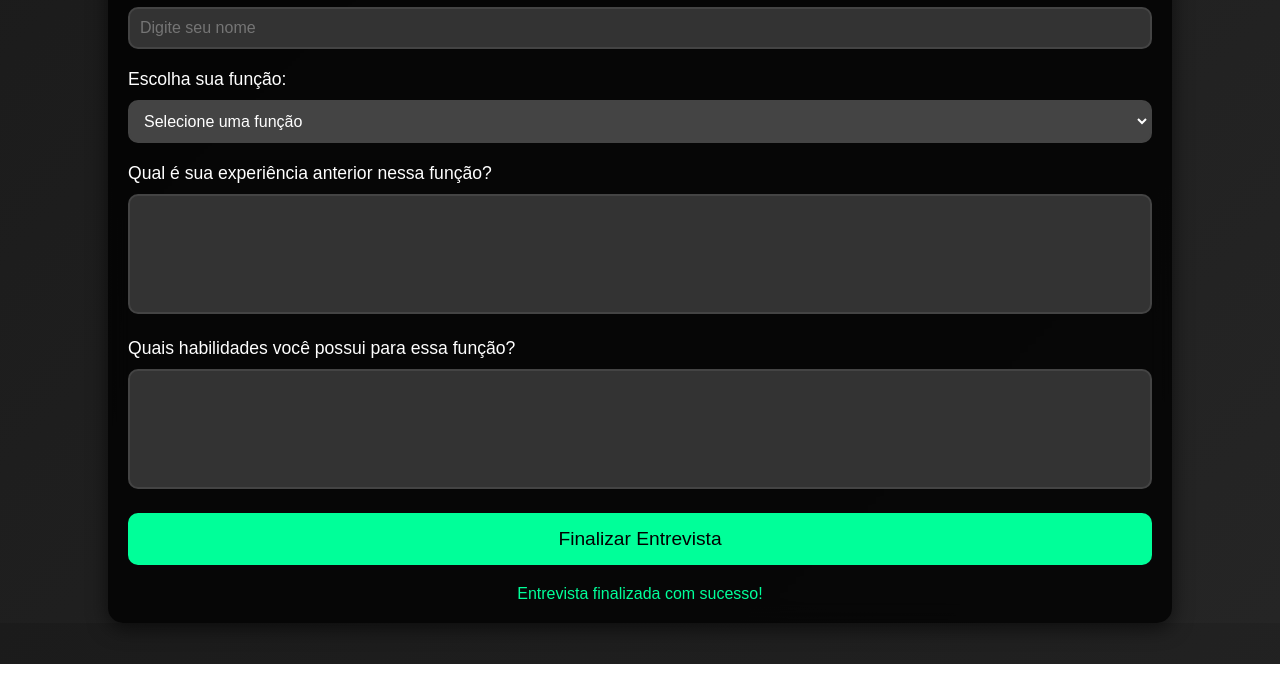
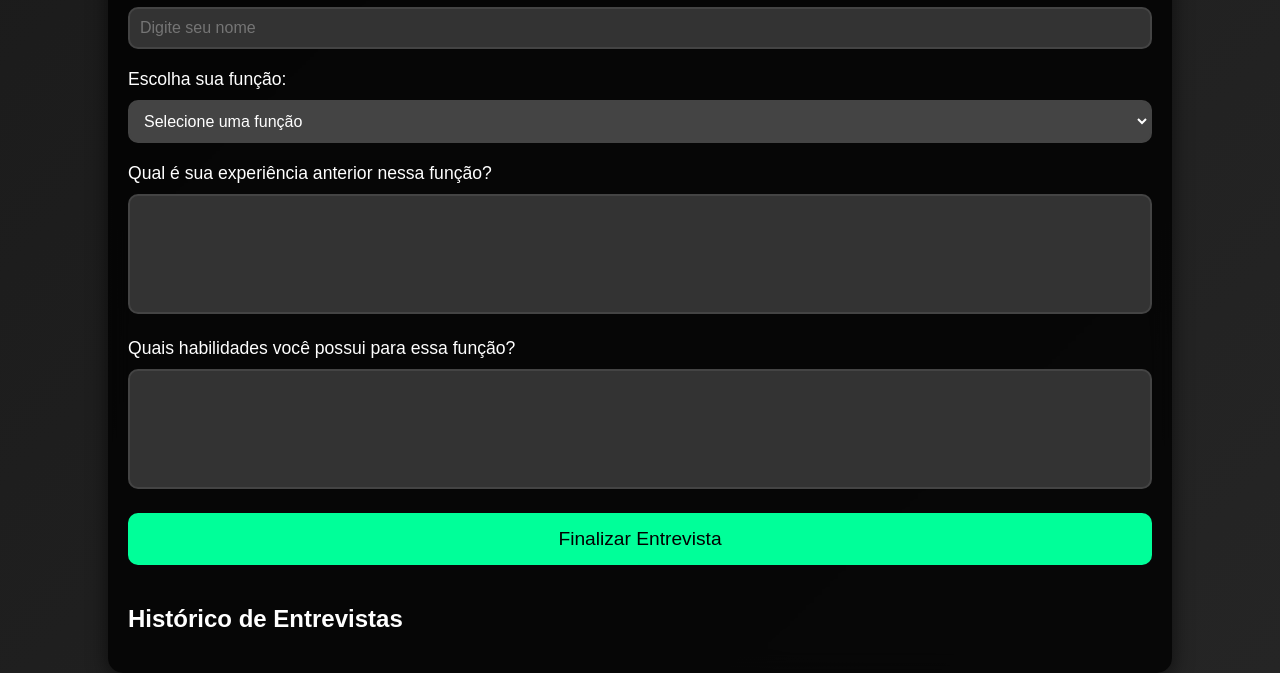
Before and after one commit to Joaov8tor/staffCONTAT, a plain HTML site: page index.html in a window 1280 px wide. Both pictures are taken after a click on the button "Finalizar Entrevista". Shown: the part 136-809 px from the top of the page. Drawn offline with Linux system fonts and the light colour scheme.

Commit message:
Update index.html

```diff
--- a/index.html
+++ b/index.html
@@ -127,11 +127,46 @@
         <div id="savedMessage" class="saved-message">
             Entrevista finalizada com sucesso!
         </div>
+        <div class="staffs-section" id="staffsSection">
+            <h2>Histórico de Entrevistas</h2>
+        </div>
     </div>
     <script>
         function finalizarEntrevista() {
+            const name = document.getElementById('name').value;
+            const role = document.getElementById('role').value;
+            const experience = document.getElementById('experience').value;
+            const skills = document.getElementById('skills').value;
+
+            if (!name || !role || !experience || !skills) {
+                alert('Preencha todos os campos antes de finalizar a entrevista!');
+                return;
+            }
+
+            const staffData = { name, role, experience, skills };
+            let staffs = JSON.parse(localStorage.getItem('staffs')) || [];
+            staffs.push(staffData);
+            localStorage.setItem('staffs', JSON.stringify(staffs));
+
             document.getElementById('savedMessage').style.display = 'block';
+            atualizarHistorico();
         }
+
+        function atualizarHistorico() {
+            const staffsSection = document.getElementById('staffsSection');
+            staffsSection.innerHTML = '<h2>Histórico de Entrevistas</h2>';
+            let staffs = JSON.parse(localStorage.getItem('staffs')) || [];
+            staffs.forEach(staff => {
+                const staffDiv = document.createElement('div');
+                staffDiv.classList.add('staff');
+                staffDiv.innerHTML = `<h3>${staff.name} - ${staff.role}</h3>
+                                      <p><strong>Experiência:</strong> ${staff.experience}</p>
+                                      <p><strong>Habilidades:</strong> ${staff.skills}</p>`;
+                staffsSection.appendChild(staffDiv);
+            });
+        }
+
+        document.addEventListener('DOMContentLoaded', atualizarHistorico);
     </script>
 </body>
 </html>
```
